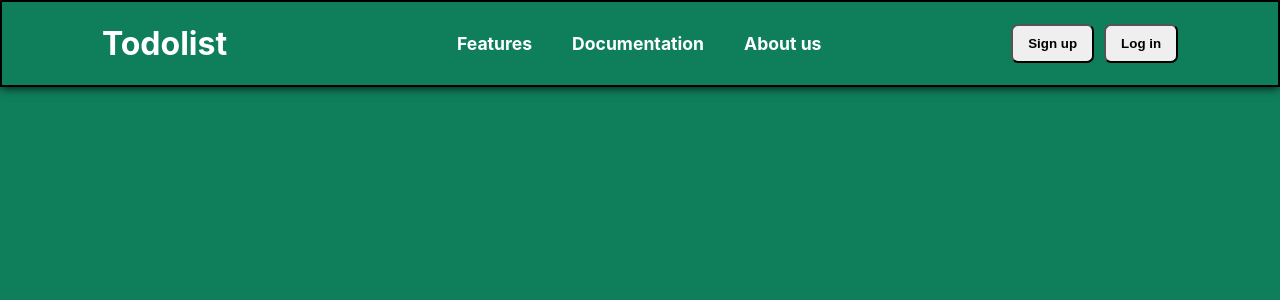
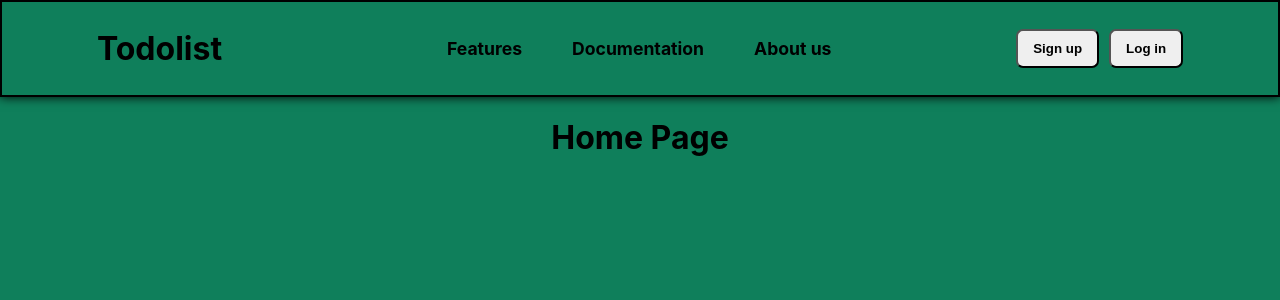
Before and after one commit to KavanMehtaCS/ToDoList-Web, a React (Create React App) app in the folder todolist/: page / in a window 1280 px wide. Shown: the top 300 px of the page. Built offline with nearby package versions, Linux system fonts and the light colour scheme.

Commit message:
Basic routing setup for navbar

```diff
--- a/todolist/src/App.css
+++ b/todolist/src/App.css
@@ -7,7 +7,7 @@
 }
 a{
   text-decoration: none;
-  color: #FFFFFF;
+  color: #000000;
 }
 .site-title{
   font-size: 2em;
@@ -15,11 +15,17 @@ a{
 }
 ul{
   display: flex;
+  align-items: center;
 }
 
 ul li{
   font-size: 1.1em;
+  padding: 5px;
 }
+
+ul li:hover{
+  background: rgb(255, 239, 0);
+  }
 
 .navbar{
   display: flex;
@@ -53,3 +59,8 @@ ul li{
 button:hover{
   background-color: #FF9BFF;
 }
+
+.sample-text{
+  text-align: center;
+  margin: 9px;
+}
--- a/todolist/src/App.js
+++ b/todolist/src/App.js
@@ -1,11 +1,24 @@
 import './App.css';
 import React from 'react';
 import Navigation from './Navigation'
+import { Routes, Route } from "react-router-dom"
+import Home from "./Pages/Home"
+import Features from "./Pages/Features"
+import Documentation from "./Pages/Documentation"
+import AboutUs from "./Pages/AboutUs"
 
 export default function App() {
   return (
     <div className="App">
       <Navigation />
+      <div className = "sample-text">
+        <Routes>
+          <Route path = '/' element = {<Home />} />
+          <Route path = '/features' element = {<Features />} />
+          <Route path = '/documentation' element = {<Documentation />} />
+          <Route path = '/aboutus' element = {<AboutUs />} />
+        </Routes>
+      </div>
     </div>
   );
 }
--- a/todolist/src/Navigation.js
+++ b/todolist/src/Navigation.js
@@ -1,13 +1,14 @@
 import React from "react";
+import { Link } from "react-router-dom";
 
 export default function Navigation(){
 	return(
 		<nav className = "navbar">
-			<a href = "#" className = "site-title">Todolist</a>
+			<Link to = '/' className = "site-title">Todolist</Link>
 				<ul className = "nav-links">
-					<li className = "link-1"><a href = "#">Features</a></li>
-					<li className = "link-2"><a href = "#">Documentation</a></li>
-				<li className = "link-3"><a href = "#">About us</a></li>
+					<li className = "link-1"><Link to = '/features'>Features</Link></li>
+					<li className = "link-2"><Link to = '/documentation'>Documentation</Link></li>
+				<li className = "link-3"><Link to = '/aboutus'>About us</Link></li>
 				</ul>
 			<div className = "login-signup">
 				<button>Sign up</button>
--- /dev/null
+++ b/todolist/src/Pages/AboutUs.js
@@ -0,0 +1,7 @@
+import React from "react"
+
+export default function AboutUs(){
+    return(
+        <h1>About Us Page</h1>
+    )
+}
--- /dev/null
+++ b/todolist/src/Pages/Documentation.js
@@ -0,0 +1,7 @@
+import React from "react"
+
+export default function Documentation(){
+    return(
+        <h1>Documentation Page</h1>
+    )
+}
--- /dev/null
+++ b/todolist/src/Pages/Features.js
@@ -0,0 +1,7 @@
+import React from "react"
+
+export default function Features(){
+    return(
+        <h1>Features Page</h1>
+    )
+}
--- /dev/null
+++ b/todolist/src/Pages/Home.js
@@ -0,0 +1,7 @@
+import React from "react"
+
+export default function Home(){
+    return(
+        <h1>Home Page</h1>
+    )
+}
--- a/todolist/src/index.js
+++ b/todolist/src/index.js
@@ -3,11 +3,14 @@ import ReactDOM from 'react-dom/client';
 import './index.css';
 import App from './App';
 import reportWebVitals from './reportWebVitals';
+import { BrowserRouter } from 'react-router-dom';
 
 const root = ReactDOM.createRoot(document.getElementById('root'));
 root.render(
   <React.StrictMode>
-    <App />
+    <BrowserRouter>
+      <App />
+    </BrowserRouter>
   </React.StrictMode>
 );
 
```
